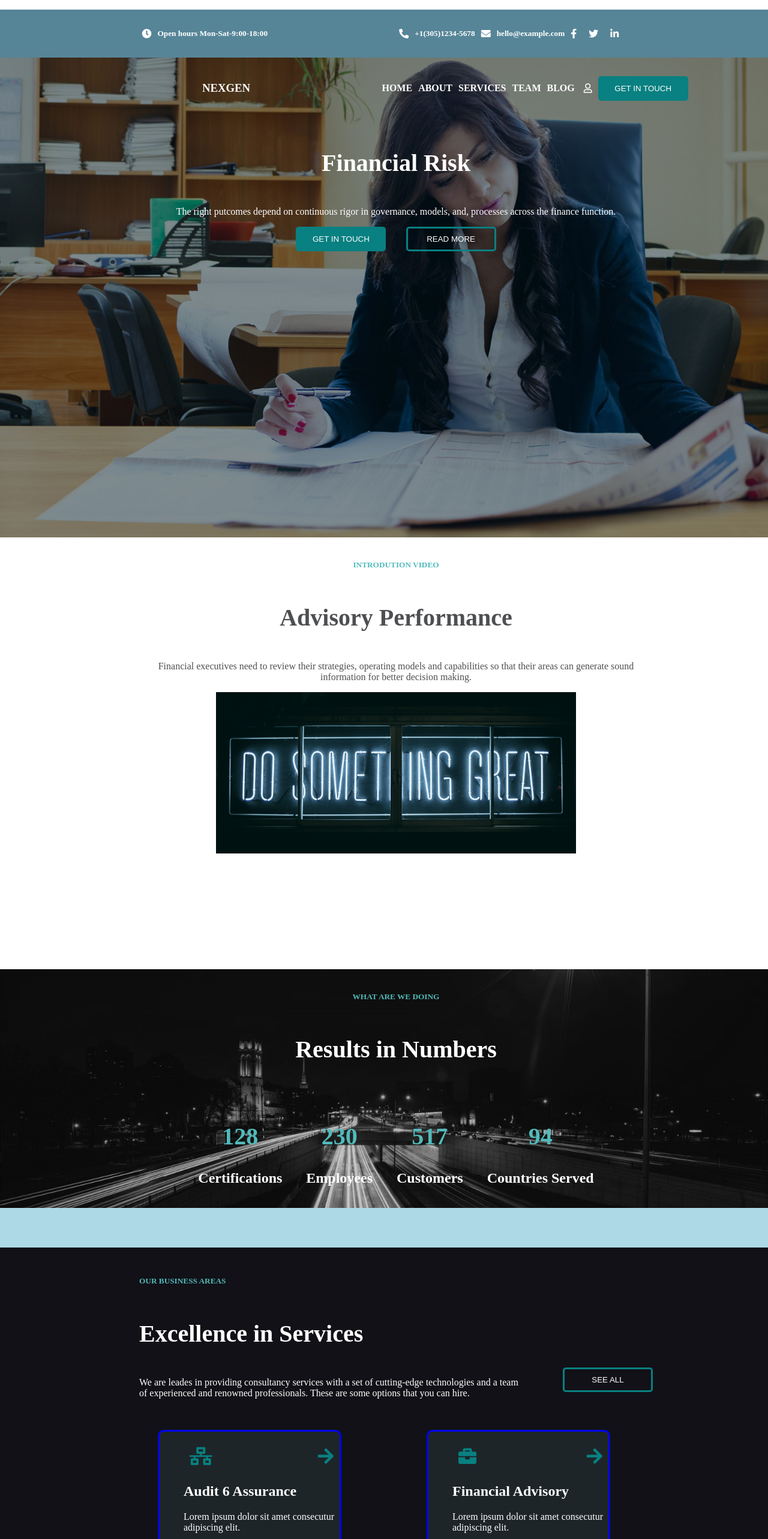
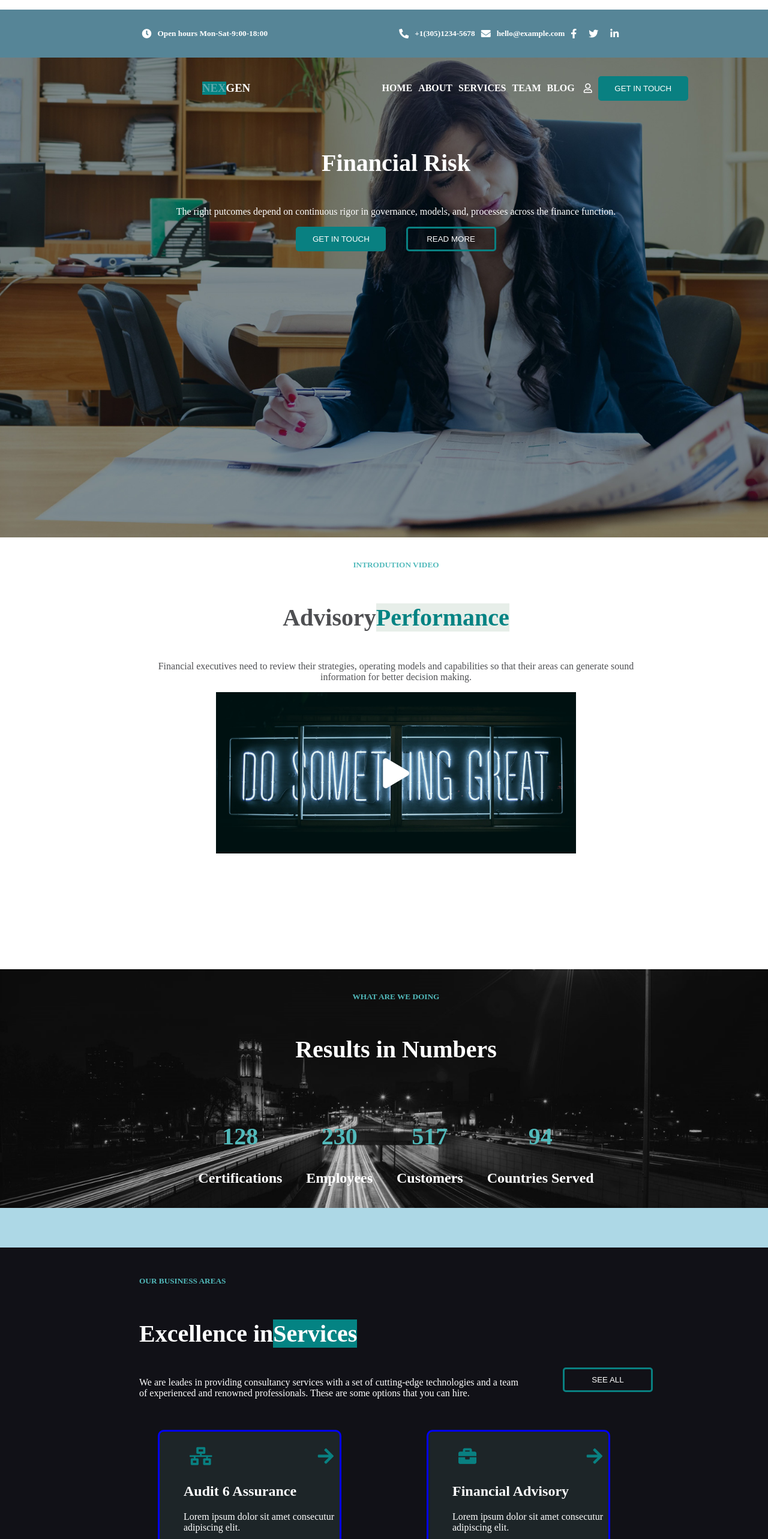
Before and after one commit to dariodeveloper92/proj-html-vuejs, a Vue app: page / in a window 1280 px wide. Shown: the top 2566 px of the page at 60% size. Built offline with nearby package versions, Linux system fonts and the light colour scheme.

Commit message:
aggiunto play

```diff
--- a/src/components/Footer.vue
+++ b/src/components/Footer.vue
@@ -1,13 +1,16 @@
 <template>
     <footer>
         <div id="footer-top">
-            <div id="container-jumbotron">
+            <div id="container-jumbotron-footer">
                 <img class="img-jumbotron" alt="jumbotron" src="../assets/bg-7.jpg">
                 <div class="box-faq">
                     <section class="section-nexgen">
                         <ul>
                             <li>
-                                <h1> NEXGEN </h1>
+                                <div class="title-space">
+                                    <h1 class="green-subtitle"> NEX </h1>
+                                    <h1> GEN </h1>
+                                </div>
                             </li>
                             <li>
                                 <p>A Functional HTML Template for Corporate & Business.</p>
@@ -102,22 +105,19 @@ export default {
     /* footer------------------------------------ */
     footer {
         width: 100%;
-        height: 100%;
+        height: 100vh;
         background-color: purple;
     }
 
     /* footer-top------------------------------------ */
     #footer-top {
         width: 100%;
-        height: 90vh;
-        display: flex;
-        justify-content: center;
-        align-items: center;
+        height: 90%;
     }
 
     .box-faq {
         width: 100%;
-        height: 100%;
+        //height: 10%;
         display: flex;
         justify-content: space-around;
         align-items: center;
@@ -148,7 +148,7 @@ export default {
     /* footer-bottom----------------------------------- */
     #footer-bottom {
         width: 100%;
-        height: 10vh;
+        height: 10%;
         background-color: $wood-smoke;
     }
 </style>
--- a/src/components/Header.vue
+++ b/src/components/Header.vue
@@ -23,7 +23,8 @@
                 <section class="section-top">
                     <ul class="horizontal-space">
                         <li class="li-horizontal">
-                            <h3>NEXGEN</h3>
+                            <h3 class="green-subtitle">NEX</h3>
+                            <h3>GEN</h3>
                         </li>
                         <li class="li-horizontal">
                             <h4>HOME</h4>
@@ -88,7 +89,6 @@ export default {
     #container-jumbotron {
         width: 100%;
         height: 100vh;
-        //position: relative;
     }
 
     .img-jumbotron {
--- a/src/components/Main.vue
+++ b/src/components/Main.vue
@@ -10,14 +10,16 @@
                                 <h5 class="little-title"> INTRODUTION VIDEO </h5>
                             </li>
                             <li class="li-vertical">
-                                <h1 class="title"> Advisory Performance </h1>
+                                <h1 class="title"> Advisory </h1>
+                                <h1 class="title green-title">Performance</h1>
                             </li>
                             <li class="li-vertical">
                                 <p>Financial executives need to review their strategies, operating models and capabilities so that their areas can generate sound information for better decision making.</p>
                             </li>
                             <li class="li-vertical">
-                                <a href="#">
+                                <a href="#" class="play-jumbotron">
                                     <img class="box-img" alt="jumbotron" src="../assets/video-1.jpg">
+                                    <span class="play"><i class="fas fa-play"></i></span>
                                 </a>
                             </li>
                         </ul>
@@ -79,7 +81,8 @@
                                 <h5 class="little-title"> OUR BUSINESS AREAS </h5>
                             </li>
                             <li class="li-left">
-                                <h1 class="title"> Excellence in Services </h1>
+                                <h1 class="title"> Excellence in</h1>
+                                <h1 class="title white-title">Services</h1>
                             </li>
                             <div class="box-textButton">
                                 <li>
@@ -183,7 +186,7 @@
             </div>
         </div>
         <!-- main-fourth -->
-        <div id="main-fourth" class="height-medium">
+        <div id="main-fourth">
             <div class="container-section">
                 <div class="box-section">
                     <section class="section-main-fourth-left">
@@ -193,7 +196,8 @@
                                     <h5 class="little-title"> WE LIKE WHAT WE DO </h5>
                                 </li>
                                 <li class="li-left">
-                                    <h1 class="title"> Team of Experts </h1>
+                                    <h1 class="title green-title"> Team</h1>
+                                    <h1 class="title"> of Experts </h1>
                                 </li>
                                 <li class="li-left">
                                     <p>Etyhics and integrity are the bases on wich our professionals build their careers. Hey are fundamentals that become daily attitudes.</p>
@@ -296,7 +300,8 @@
                                 <h5 class="little-title"> OUR EDITORIAL CONTENT </h5>
                             </li>
                             <li class="li-left">
-                                <h1 class="title"> Latest News </h1>
+                                <h1 class="title green-title"> Latest </h1>
+                                <h1 class="title"> News </h1>
                             </li>
                             <div class="box-textButton">
                                 <li>
@@ -344,12 +349,15 @@
             <div class="container-section">
                 <div class="box-section-sixth">
                     <section class="section-main-sixth-left">
-                        <div class="vertical-input">
+                        <div>
                             <li>
                                 <h5 class="little-title"> NEWSLETTER </h5>
                             </li>
                             <li>
-                                <h1 class="title"> Know First </h1>
+                                <div class="title-space">
+                                    <h1 class="title white-title"> Know </h1>
+                                    <h1 class="title"> First </h1>
+                                </div>
                             </li>
                             <li>
                                 <p>Follow closely and receive content about our company and the news of the current market.</p>
@@ -357,7 +365,7 @@
                         </div>
                     </section>
                     <section class="section-main-sixth-right">
-                        <div   class="vertical-input">
+                        <div  >
                            <li>
                                 <input class="width-input-black" type="text" placeholder="Name">
                             </li>
@@ -384,7 +392,8 @@
                                 <h5 class="little-title"> SEND A MESSAGE </h5>
                             </li>
                             <li class="li-left">
-                                <h1 class="title"> Get in Touch </h1>
+                                <h1 class="title"> Get in</h1>
+                                <h1 class="title green-title"> Touch </h1>
                             </li>
                             <li class="li-left">
                                 <p>We will respond to your message as soon as possible.</p>
@@ -595,9 +604,9 @@ export default {
 
     .section-main-sixth-left {
         display: flex;
-        justify-content: center;
+        //justify-content: center;
         align-items: center;
-        width: 50%;
+        width: 100%;
     }
 
     .section-main-sixth-right {
--- a/src/styles/general.scss
+++ b/src/styles/general.scss
@@ -56,6 +56,19 @@ footer {
         font-size: 30px;
     }
 
+    .play-jumbotron {
+        display: flex;
+        justify-content: center;
+        align-items: center;
+
+        .play {
+            position: absolute;
+            font-size: 50px;
+            color: white;
+            //background-color: transparent;
+        }
+}
+
     /* input ---------------------------------------- */
     .width-input {
         width: 190px;
@@ -81,12 +94,6 @@ footer {
         border-radius: 5px;
         background-color: $gray-nurse;
         border: 3px solid $gray-nurse;
-    }
-
-    .vertical-input {
-        //display: flex;
-        //align-content: space-around;
-        //justify-items: center;
     }
 
     /* Dimensione ---------------------------------------- */
@@ -298,6 +305,25 @@ footer {
         color: gray;
     }
 
+    .title-space {
+        display: flex;
+        justify-content: flex-start;
+    }
+
+    .green-title {
+        background-color: $gray-nurse;
+        color: $blue-lagoon;
+    }
+
+    .white-title {
+        background-color: $blue-lagoon;
+        color: white;
+    }
+
+    .green-subtitle {
+        background-color: $blue-lagoon;
+        color: $tradewind;
+    }
 
     /* Button Palette---------------------------------------- */
     .greenButton {
@@ -351,3 +377,12 @@ footer {
     .black_icon {
         color: black;
     }
+
+    /* jumbotron---------------------------------------- */
+    #container-jumbotron-footer {
+        width: 100%;
+        height: 100vh;
+        display: flex;
+        justify-content: center;
+        align-items: center;
+    }
```
